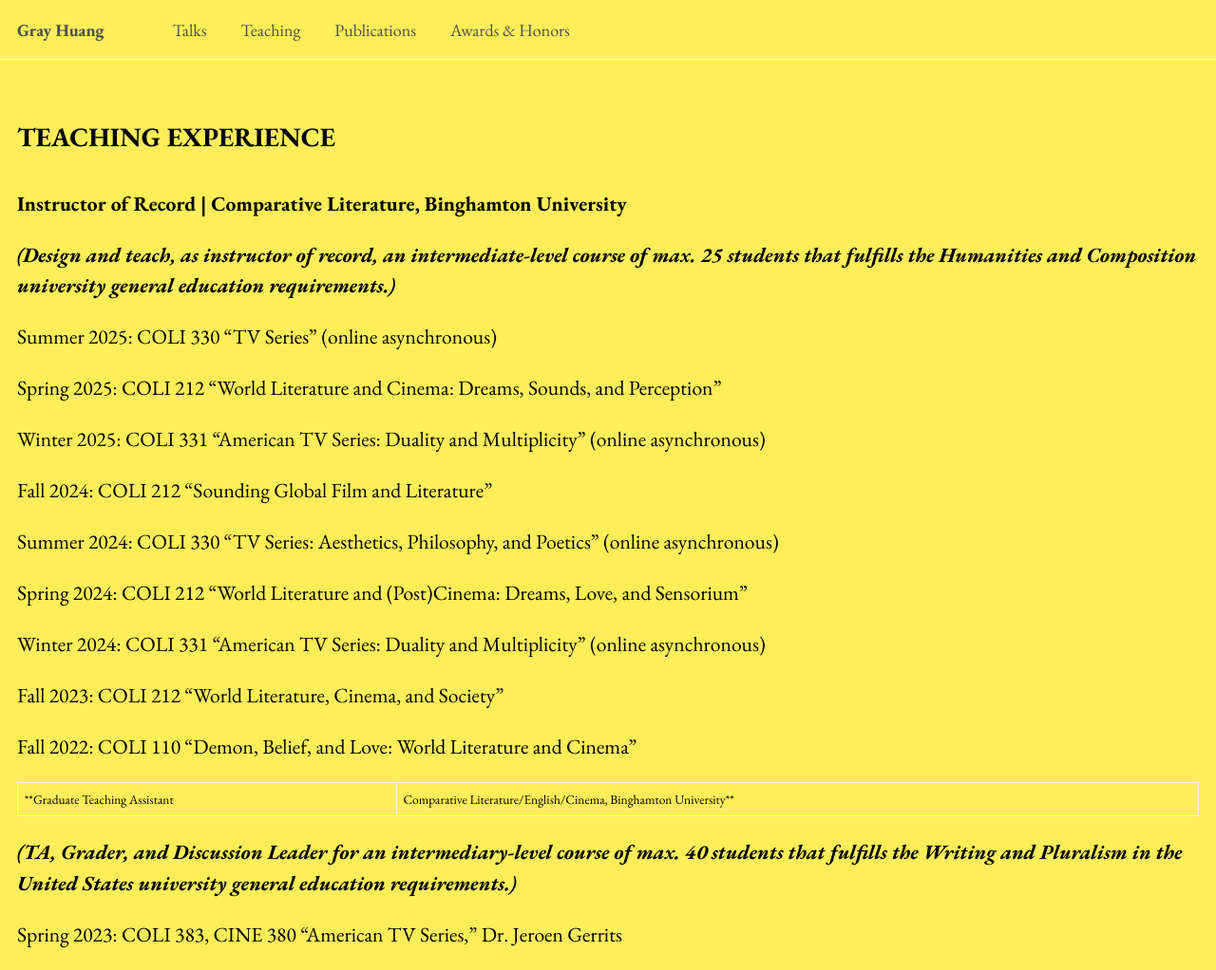
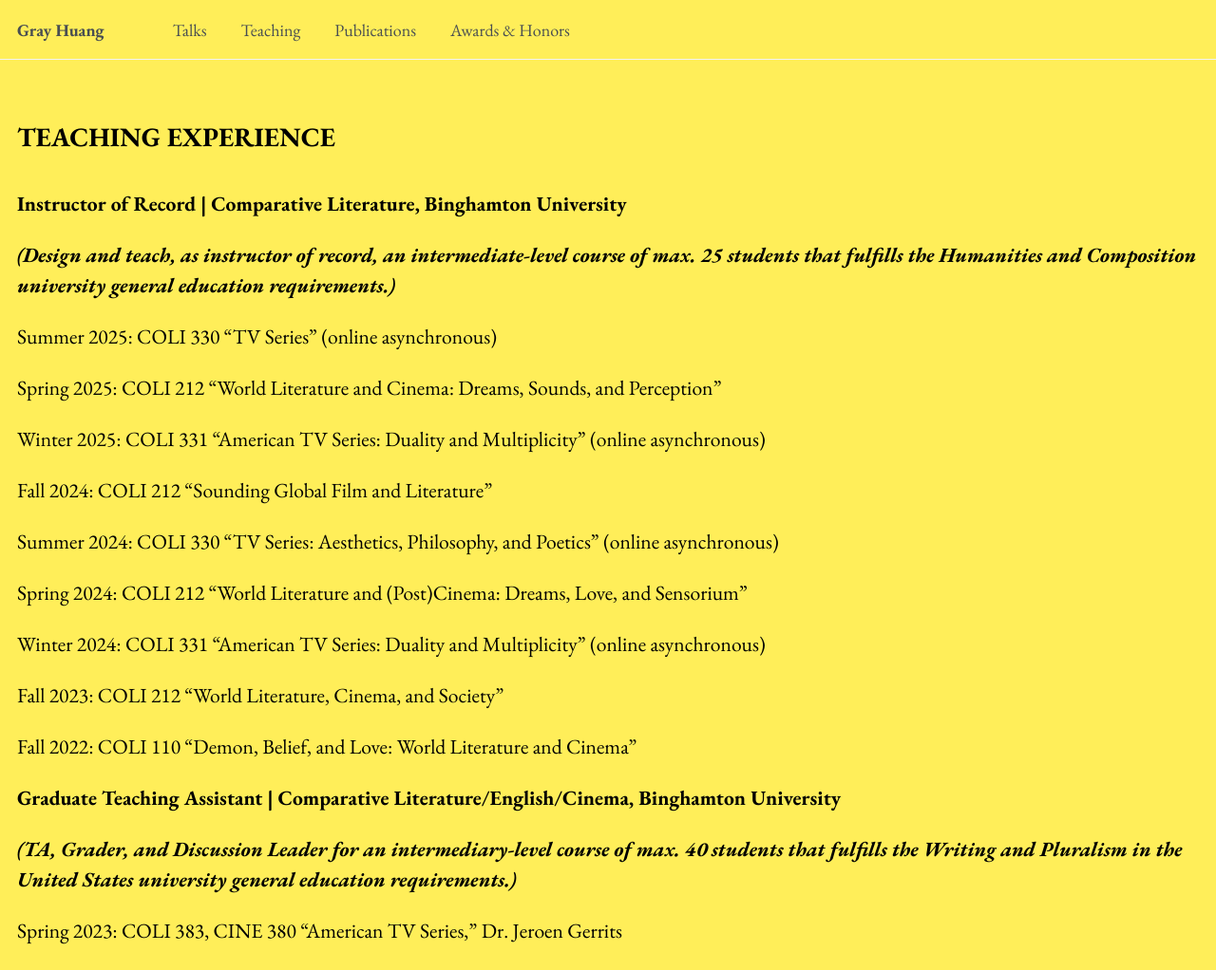
Before and after one commit to gray-huang/gray-huang.github.io, a Jekyll site: the page built from _pages/teaching.md, in a window 1280 px wide and 1022 px high. Shown: the whole window at 95% size. Built offline with Jekyll 4.4.1, drawn with Linux system fonts in a browser that asks for light colours.

```diff
--- a/_pages/teaching.md
+++ b/_pages/teaching.md
@@ -10,7 +10,7 @@ redirect_from:
 {% include base_path %}
 TEACHING EXPERIENCE
 ----------
-**Instructor of Record | Comparative Literature, Binghamton University**
+**Instructor of Record \| Comparative Literature, Binghamton University**
 
 **<i>(Design and teach, as instructor of record, an intermediate-level course of max. 25 students that fulfills the Humanities and Composition university general education requirements.)</i>**
 
@@ -33,7 +33,7 @@ Fall 2023: COLI 212 “World Literature, Cinema, and Society”
 Fall 2022: COLI 110 “Demon, Belief, and Love: World Literature and Cinema”
 
 
-**Graduate Teaching Assistant | Comparative Literature/English/Cinema, Binghamton University**
+**Graduate Teaching Assistant \| Comparative Literature/English/Cinema, Binghamton University**
 
 **<i>(TA, Grader, and Discussion Leader for an intermediary-level course of max. 40 students that fulfills the Writing and Pluralism in the United States university general education requirements.)</i>**
 
```
